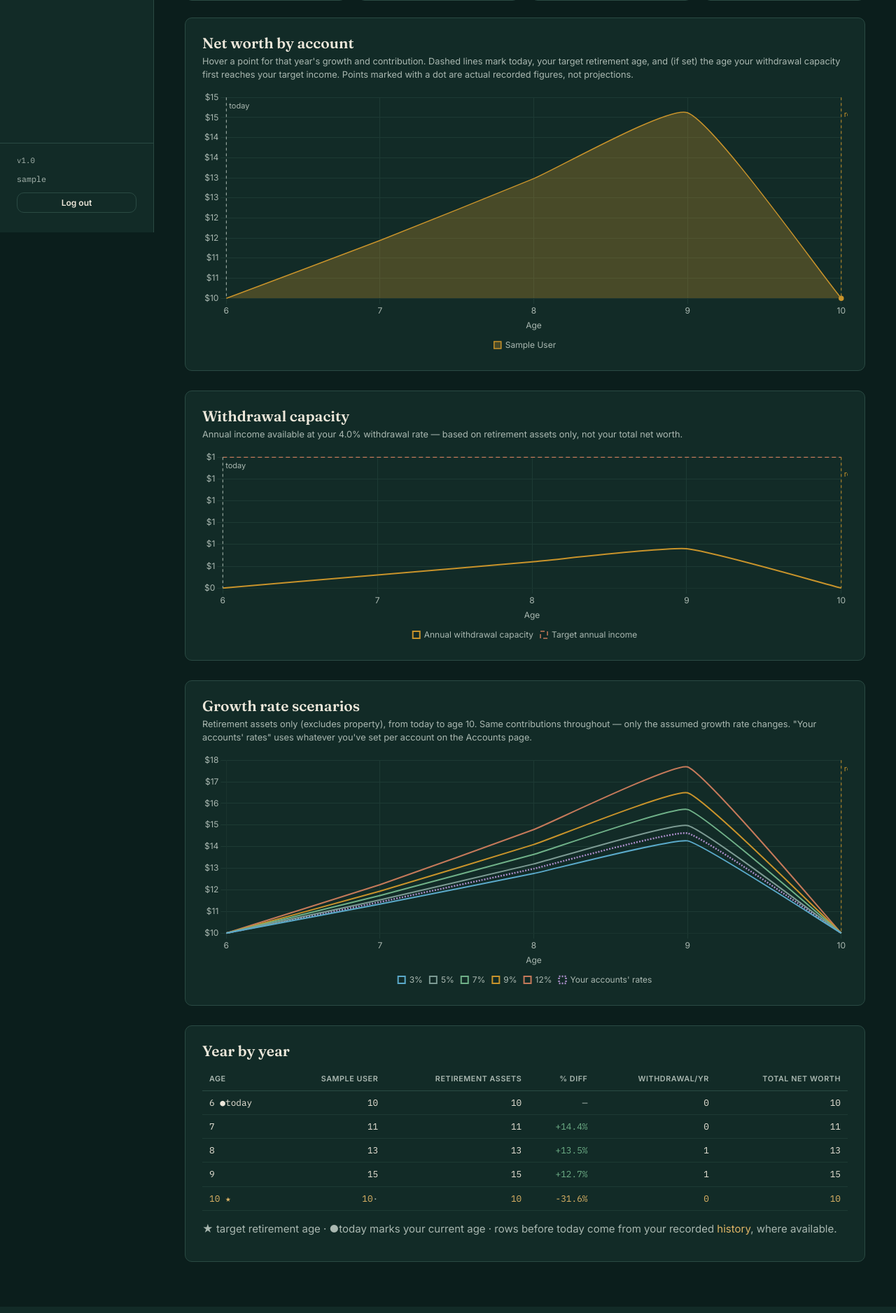
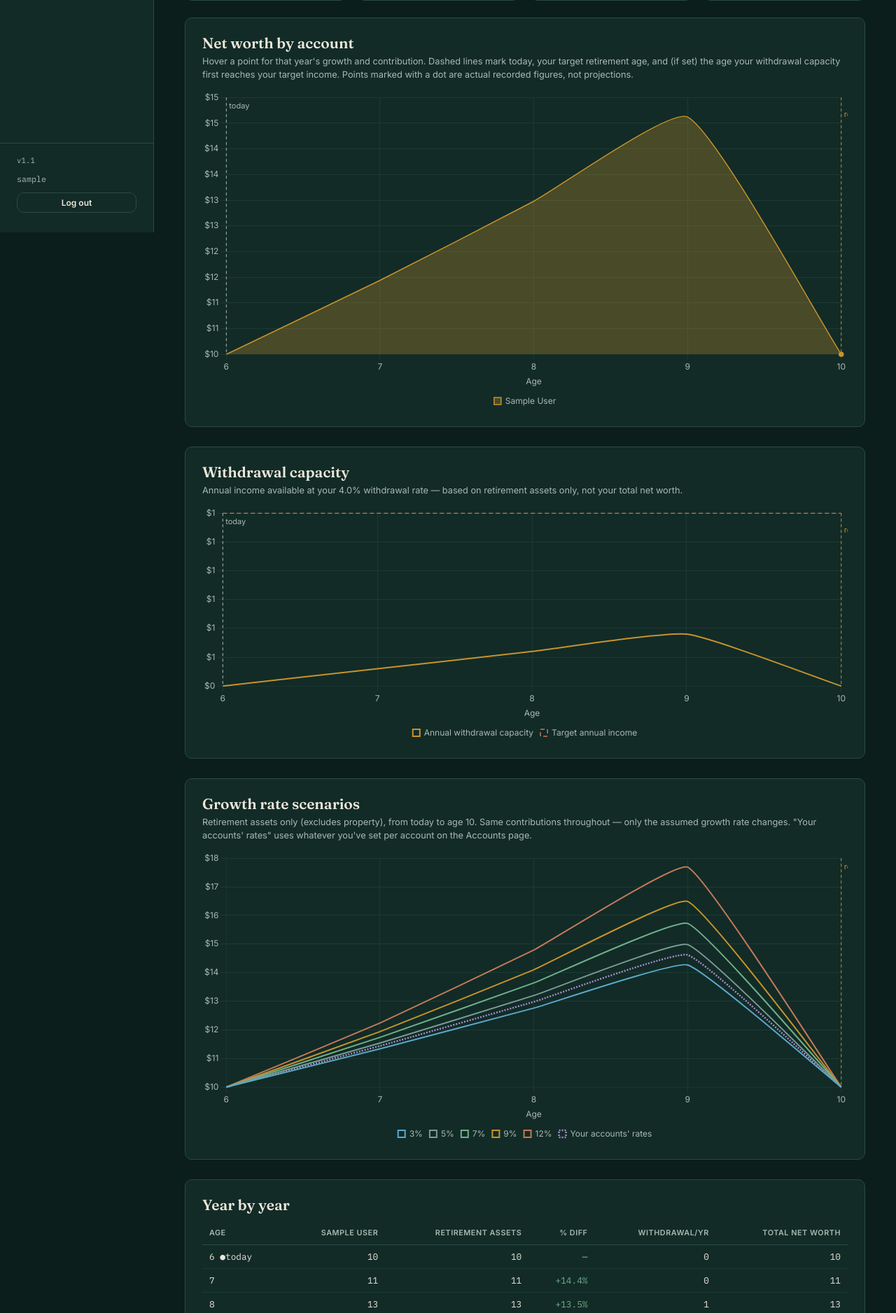
Before and after one commit to SimonBrooker/retireme, a Flask app: page / in a window 1280 px wide. Shown: the part 468-2344 px from the top of the page at 70% size. Run offline with Flask 3, Linux system fonts and the light colour scheme; a user stored in the database is signed in; tables that the repository leaves empty hold one stand-in row (values such as "Sample post"); parts of the project's set-up code (start-up, migrations or seed data) failed here and were passed over.

Commit message:
v1.1: fix chart heights regressed on desktop in v1.0
The switch to maintainAspectRatio:false used fixed CSS heights that were
shorter than the old 2:1 ratio at typical desktop widths (~450px vs 340px).
Raised desktop heights to 420/460/340px to match the previous visual.
Mobile heights unchanged.

Co-Authored-By: Claude Sonnet 4.6 <noreply@anthropic.com>

```diff
--- a/app/__init__.py
+++ b/app/__init__.py
@@ -11,7 +11,7 @@ from werkzeug.middleware.proxy_fix import ProxyFix
 from app.extensions import db, login_manager, limiter
 
 
-APP_VERSION = "1.0"
+APP_VERSION = "1.1"
 
 
 def create_app():
--- a/app/static/css/style.css
+++ b/app/static/css/style.css
@@ -220,11 +220,11 @@ h3 { font-size: 1.1rem; }
    entirely from this wrapper, not from a ratio applied to its width. That's
    what lets mobile portrait get a sensible height instead of an
    aspect-ratio-derived one that's barely tall enough for the legend.
-   Desktop heights below were chosen to match what the old aspect-ratio
-   default rendered at typical desktop widths, so desktop is unaffected. */
-.chart-wrap { position: relative; height: 340px; }
-.chart-wrap--lg { height: 380px; }
-.chart-wrap--sm { height: 280px; }
+   Desktop heights approximate the old 2:1 aspect-ratio output at ~900px
+   container width (900/2 ≈ 450px). Mobile overrides are below in @media. */
+.chart-wrap { position: relative; height: 420px; }
+.chart-wrap--lg { height: 460px; }
+.chart-wrap--sm { height: 340px; }
 .chart-wrap canvas { width: 100% !important; height: 100% !important; }
 
 /* --- Tables with potentially more columns than fit a narrow screen --- */
```
Also changed, not shown: 1 other file.
